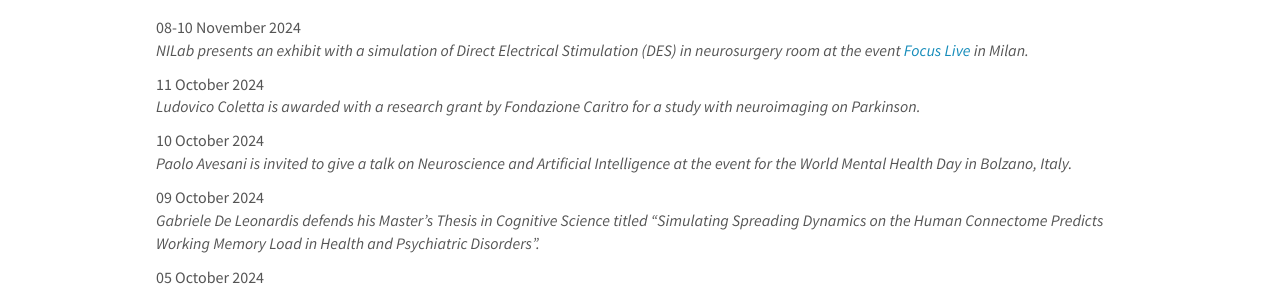
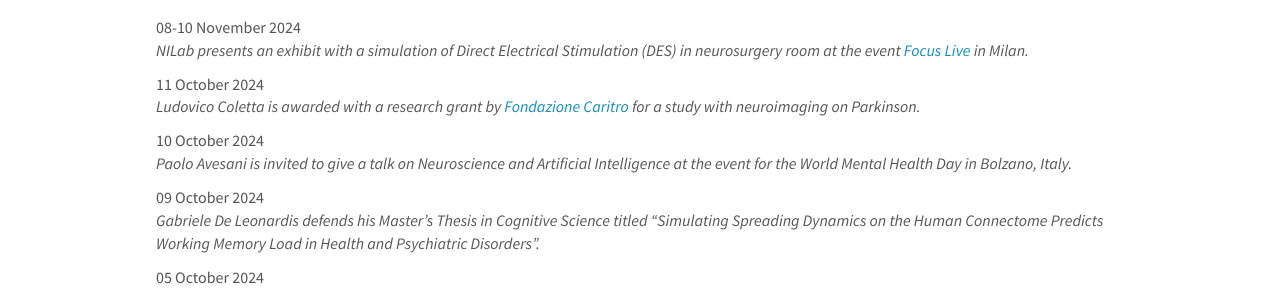
Before and after one commit to FBK-NILab/FBK-NILab.github.io, a Jekyll site: the page built from _pages/allnews.md, in a window 1280 px wide and 900 px high. Shown: the part 155-445 px from the top of the window. Built offline with Jekyll 4.4.1, drawn with Linux system fonts in a browser that asks for light colours; nearby versions of some CDN libraries; some of the changed lines change nothing that is shown.

Commit message:
fix news

```diff
--- a/_data/news.yml
+++ b/_data/news.yml
@@ -2,7 +2,7 @@
   headline: NILab presents an exhibit with a simulation of Direct Electrical Stimulation (DES) in neurosurgery room at the event <a href='https://live.focus.it/'>Focus Live</a> in Milan.
 
 - date: 11 October 2024
-  headline: Ludovico Coletta is awarded with a research grant by Fondazione Caritro for a study with neuroimaging on Parkinson.
+  headline: Ludovico Coletta is awarded with a research grant by <a href='https://www.fondazionecaritro.it/bandi/bando-post-doc-2024/'>Fondazione Caritro</a> for a study with neuroimaging on Parkinson.
 
 - date: 10 October 2024
   headline: Paolo Avesani is invited to give a talk on Neuroscience and Artificial Intelligence at the event for the World Mental Health Day in Bolzano, Italy.
```
